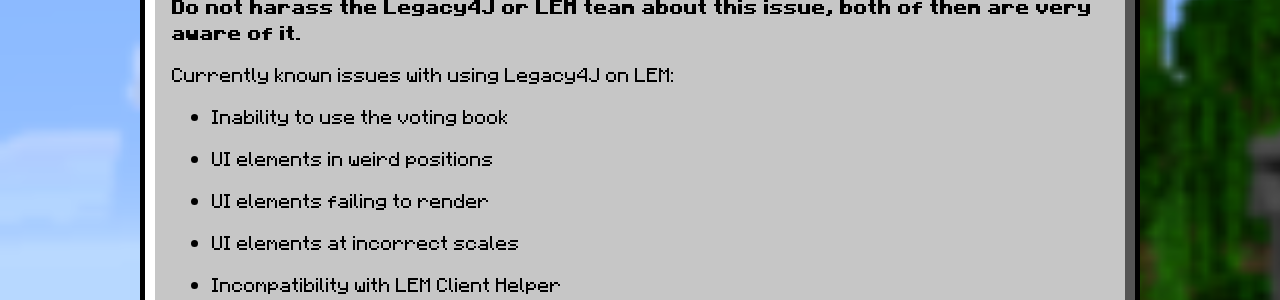
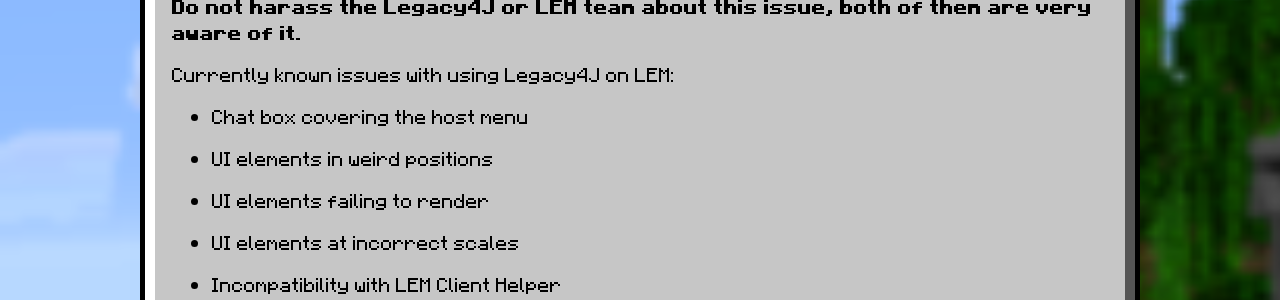
Before and after one commit to Legacy-Edition-Minigames/Website, a Jekyll site: the page built from _posts/faq/0005-1-1-legacy4j.markdown, in a window 1280 px wide. Shown: the part 1089-1389 px from the top of the page. Built offline with Jekyll 4.4.1, drawn with Linux system fonts in a browser that asks for light colours; some web fonts are replaced.

Commit message:
Update Legacy4J problem list

```diff
--- a/_posts/faq/0005-1-1-legacy4j.markdown
+++ b/_posts/faq/0005-1-1-legacy4j.markdown
@@ -17,7 +17,7 @@
 
   Currently known issues with using Legacy4J on LEM:
 
-  - Inability to use the voting book
+  - Chat box covering the host menu
 
   - UI elements in weird positions
 
```
